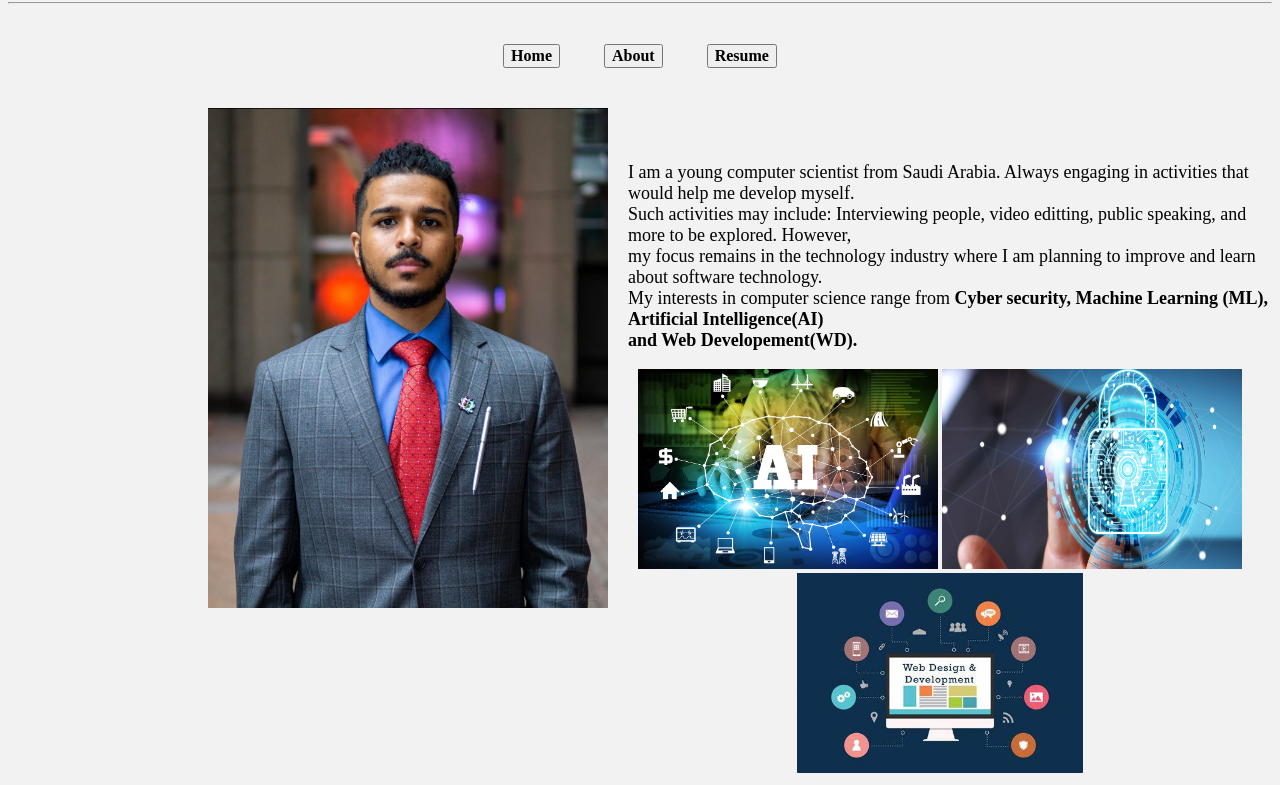
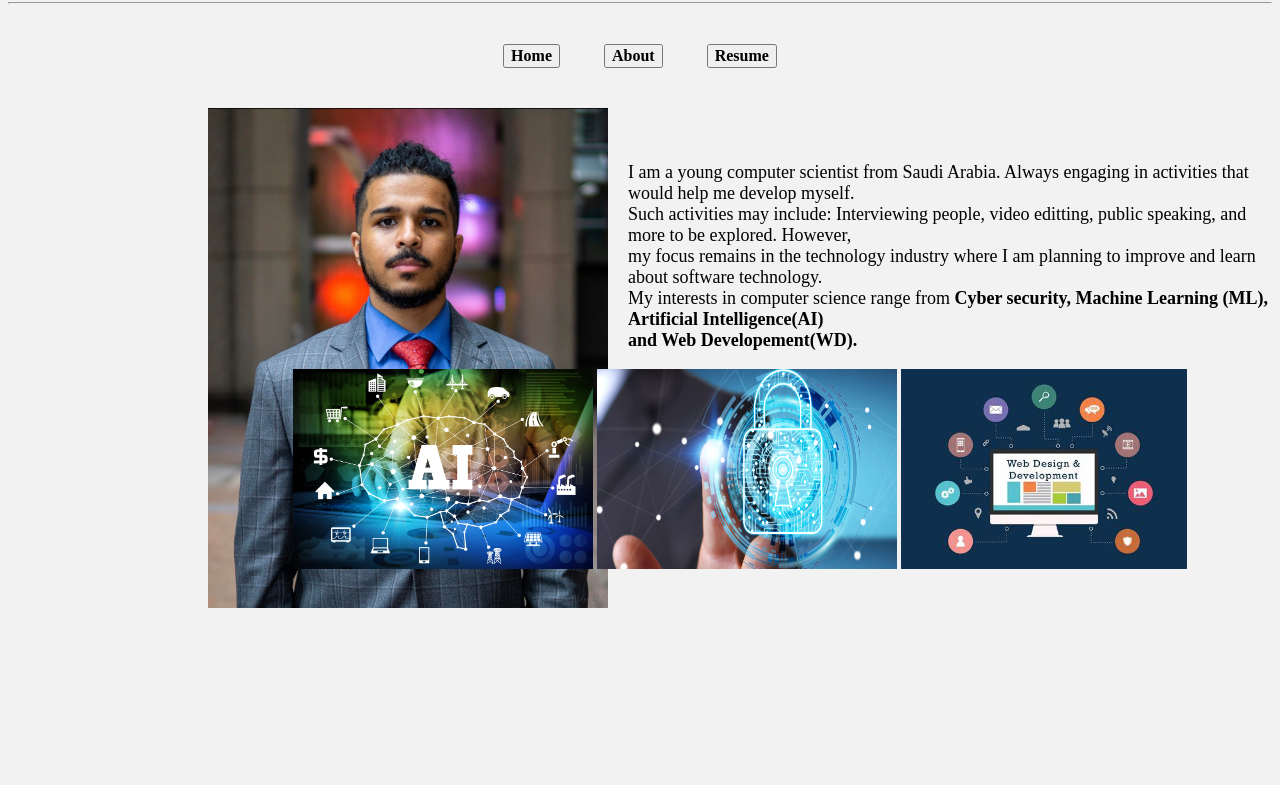
Before and after one commit to smithrowley/smithrowley.github.io, a plain HTML site: page aboutPage.html in a window 1280 px wide. Shown: the part 116-901 px from the top of the page. After the commit the page ends 800 px from the top, so only its background shows below. Drawn offline with Linux system fonts and the light colour scheme.

Commit message:
updated margins

```diff
--- a/aboutPage.html
+++ b/aboutPage.html
@@ -34,7 +34,7 @@
     .supportPics{
         text-align: center;
         position: relative;
-        margin-left: 600px;
+        margin-left: 200px;
     }
      /* .ai{
         position: relative;
```
